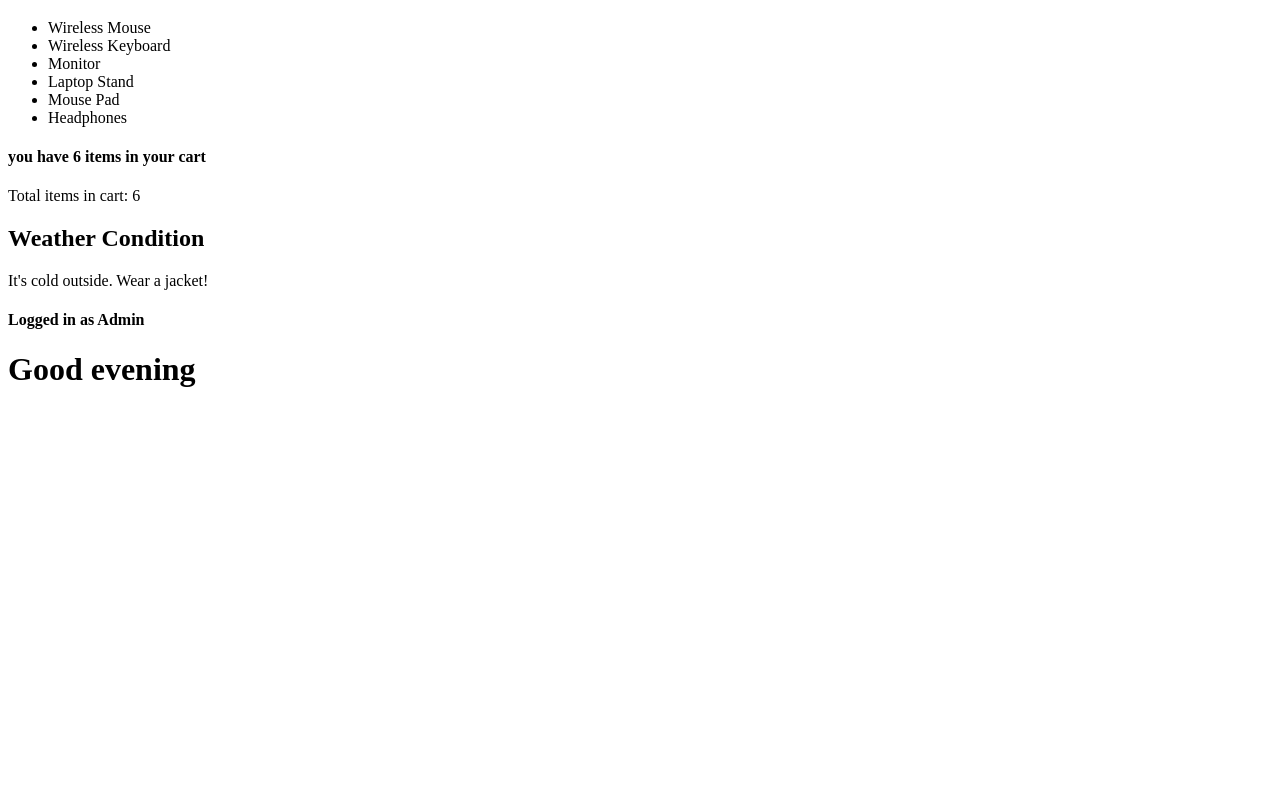
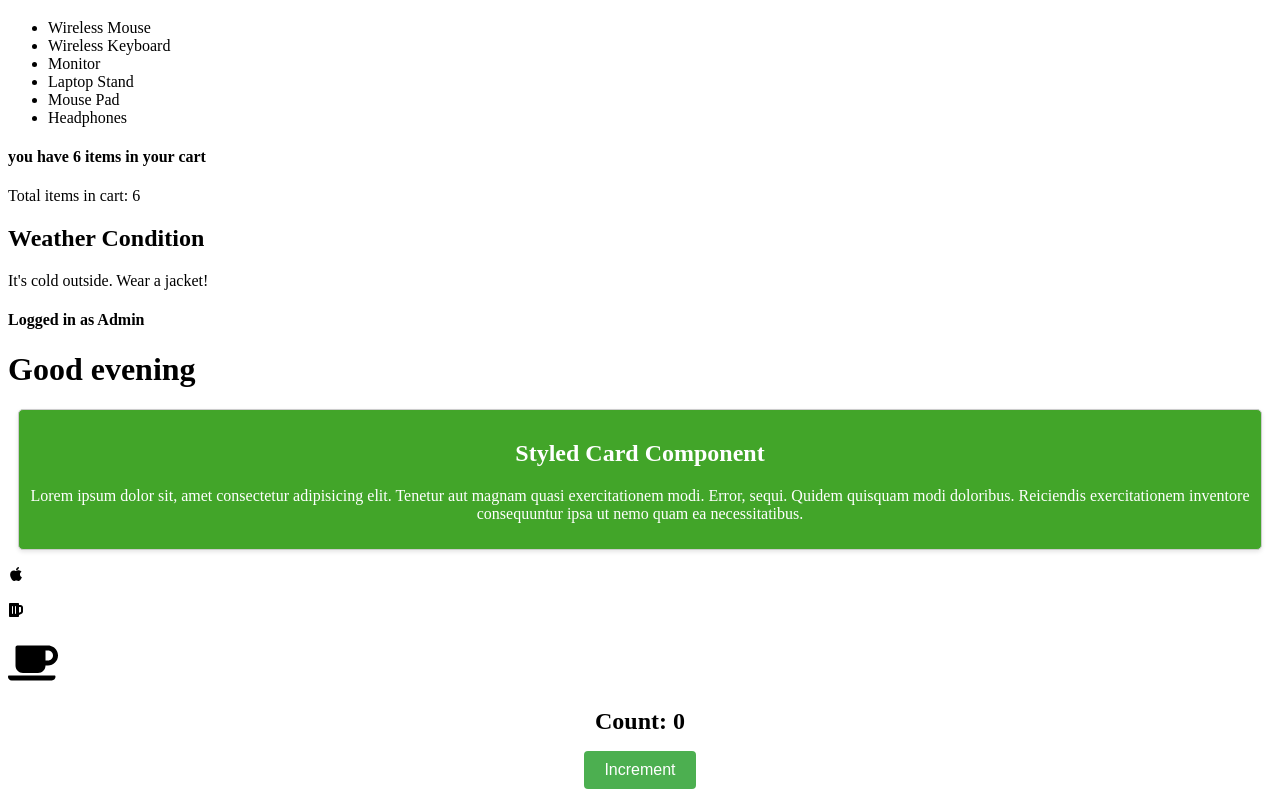
Before and after one commit to gigson2/react-basics, a React (Vite) app: page / in a window 1280 px wide. Shown: the part 2653-3450 px from the top of the page. Before the commit the page ends 3062 px from the top, so only its background shows below. Built offline with nearby package versions, Linux system fonts and the light colour scheme.

Commit message:
Use State and styling

```diff
--- a/src/App.jsx
+++ b/src/App.jsx
@@ -3,11 +3,14 @@ import Footer from "./components/Footer";
 import Greet from "./components/Greet";
 import Greeting from "./components/Greeting";
 import Header from "./components/Header";
+import IconStyle from "./components/IconStyle";
 import List from "./components/List";
 import MainContent from "./components/MainContent";
 import Password from "./components/Password";
 import ProductInfo from "./components/ProductInfo";
 import Props from "./components/Props";
+import StateComp from "./components/StateComp";
+import StyledCard from "./components/StyledCard";
 import UserList from "./components/UserList";
 import UserLoginStatus from "./components/UserLoginStatus";
 import WeatherCondition from "./components/WeatherCondition";
@@ -27,6 +30,9 @@ function App() {
       <WeatherCondition />
       <UserLoginStatus isLoggedIn={true} isAdmin={true} />
       <Greet timeOfDay="evening" />
+      <StyledCard />
+      <IconStyle />
+      <StateComp />
     </div>
   );
 }
--- /dev/null
+++ b/src/components/IconStyle.jsx
@@ -0,0 +1,13 @@
+import React from 'react'
+import { FaBeer, FaCoffee, FaApple } from 'react-icons/fa';
+const IconStyle = () => {
+    return (
+        <div>
+            <p><FaApple /></p>
+            <p><FaBeer /></p>
+            <p><FaCoffee size={50} /></p>
+        </div>
+    )
+}
+
+export default IconStyle
--- /dev/null
+++ b/src/components/StateComp.jsx
@@ -0,0 +1,32 @@
+import React from 'react'
+
+const StateComp = () => {
+    const [count, setCount] = React.useState(0);
+    const increment = () => {
+        setCount(count + 1);
+    };
+    const buttonStyle = {
+        padding: '10px 20px',
+        fontSize: '16px',
+        backgroundColor: '#4CAF50',
+        color: 'white',
+        border: 'none',
+        borderRadius: '4px',
+        cursor: 'pointer',
+    };
+    const divStyle = {
+        textAlign: 'center',
+    };
+    const textStyle = {
+        fontSize: '24px',
+        fontWeight: 'bold',
+    };
+    return (
+        <div style={divStyle}>
+            <h1 style={textStyle}>Count: {count}</h1>
+            <button style={buttonStyle} onClick={increment}>Increment</button>
+        </div>
+    )
+}
+
+export default StateComp
--- /dev/null
+++ b/src/components/StyledCard.jsx
@@ -0,0 +1,27 @@
+import React from 'react'
+
+const StyledCard = () => {
+    const cardStyle = {
+        backgroundColor: '#42a529ff',
+        border: '1px solid #ccc',
+        borderRadius: '5px',
+        padding: '10px',
+        margin: '10px',
+        boxShadow: '0 2px 4px rgba(0, 0, 0, 0.1)',
+        textAlign: 'center',
+    };
+    const textStyle = {
+        color: '#ffffffff',
+    };
+    return (
+        <div style={cardStyle}> <h2 style={textStyle}>Styled Card Component</h2>
+            <p style={textStyle}> Lorem ipsum dolor sit, amet consectetur adipisicing elit. Tenetur aut magnam quasi exercitationem modi. Error, sequi. Quidem quisquam modi doloribus. Reiciendis exercitationem inventore consequuntur ipsa ut nemo quam ea necessitatibus.</p>
+
+
+        </div>
+
+
+    )
+}
+
+export default StyledCard
```
